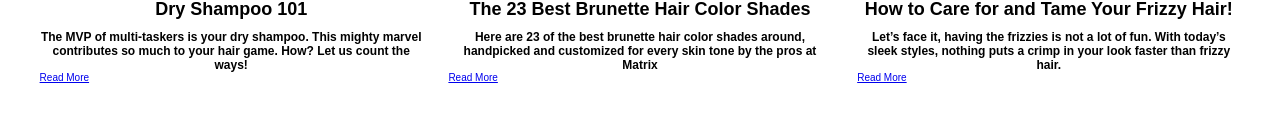
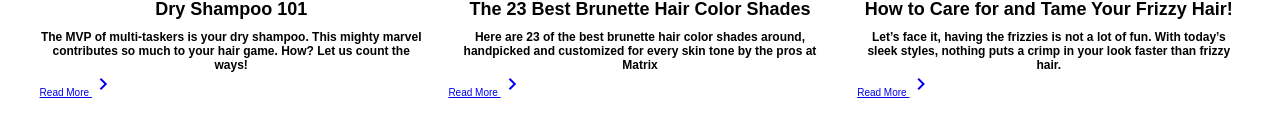
Before and after one commit to waiz3ple/matrix-redo, a plain HTML site: page index.html in a window 1280 px wide. Shown: the part 1924-2061 px from the top of the page. Drawn offline with nearby package versions, Linux system fonts and the light colour scheme; a web font is replaced by a local one.

Commit message:
finishing desktop approach

```diff
--- a/index.html
+++ b/index.html
@@ -4,6 +4,7 @@
     <meta charset="UTF-8">
     <meta name="viewport" content="width=device-width, initial-scale=1.0">
     <link rel="stylesheet" href="style.css">
+    <link rel="stylesheet" href="https://fonts.googleapis.com/css2?family=Material+Symbols+Outlined:opsz,wght,FILL,GRAD@20..48,100..700,0..1,-50..200" />
     <script defer src="script.js"></script>
     <title>Wyne Project</title>
 </head>
@@ -27,14 +28,14 @@
                  <h4 class="product-name">Unbreak My Blonde Shampoo</h4>
                  <h6 class="product-desc">Sulphate Free Strengthening Shampoo is infused with citric acid to gently clease sensitive hair</h6>
                  <p class="product-price">$25.00</p>
-                 <a  class="btn btn-shopnow" data-product="unbreak-my-blonde-shampoo" href="https://www.matrix.com/total-results/products/unbreak-my-blonde/unbreak-my-blonde-shampoo" t_blank">Shop Now</a>
+                 <a  class="btn btn-shopnow" data-product="unbreak-my-blonde-shampoo" href="https://www.matrix.com/total-results/products/unbreak-my-blonde/unbreak-my-blonde-shampoo" target="_blank">Shop Now</a>
              </div>
              <div class="product-item"> <!-- product 2 -->
                  <img src="https://www.matrix.com/-/media/project/loreal/brand-sites/matrix/americas/us_usmx/product-information/product-images/hair-care-and-styling/moisture-me-rich/new/matrix-2021-na-total-results-moisture-me-rich-shampoo-300ml-front-shadow.png?w=767&rev=c55a4efa59ba4cfd9cd4ab041a58ed9d&hash=659A47DC32CB0FDD85B5ACA8222DC4A6" alt="MoMe Rich Shampoo"  data-src="#">
                  <h4 class="product-name">Moisture Me Rich Shampoo<span class="product-name--long">for Hydrating Dry Hair</span></h4>
                  <h6 class="product-desc">This volumizing shampoo adds moisture, lightly penetrating layers of hair to add conditioning</h6>
                  <p class="product-price">$30.00</p>
-                 <a class="btn btn-shopnow"  data-product="moisture-me-rich-shampoo" href="https://www.matrix.com/total-results/products/moisture-me-rich/moisture-me-rich-shampoo" t_blank">Shop Now</a>
+                 <a class="btn btn-shopnow"  data-product="moisture-me-rich-shampoo" href="https://www.matrix.com/total-results/products/moisture-me-rich/moisture-me-rich-shampoo" target="_blank">Shop Now</a>
              </div>
           </div>
        </section>
@@ -45,21 +46,29 @@
                      <img src="https://www.matrix.com/-/media/project/loreal/brand-sites/matrix/americas/us_usmx/blog-information/blogs/hair-care/10-reasons-to-love-dry-shampoo-uses-and-benefits/10-reasons-to-love-dry-shampoo.jpg?w=1023&rev=6993459351c84187b0d57c80d80a0918&hash=0B9EB6E98F7B07590D36CE831E7BC1F2" alt="Dry Shampoo 101">
                       <h4 class="sub-title">Dry Shampoo 101</h4>
                       <h6 class="blog-desc">The MVP of multi-taskers is your dry shampoo. This mighty marvel contributes so much to your hair game. How? Let us count the ways!</h6>
-                      <a href="https://www.matrix.com/blog/4-reasons-to-love-dry-shampoo" class="btn btn-blog" target="_blank">Read More</a>
+                      <a href="https://www.matrix.com/blog/4-reasons-to-love-dry-shampoo" class="btn btn-blog" target="_blank">Read More
+                         <span class="material-symbols-outlined">chevron_right</span>
+                      </a>
                   </div>
 
                   <div class="blog-item"> <!-- blog 2 -->
                      <img src="https://www.matrix.com/-/media/project/loreal/brand-sites/matrix/americas/us_usmx/blog-information/blogs/medium-hairstyles/how-to-master-the-4-must-have-hair-styles-of-spring/banner.jpg?w=1023&rev=fd7caf7614e646e38feb0847d8e0e1e3&sc_lang=en-us&hash=55BB3125378538D98EA5A76345DB941D" alt="Brunette Hair Color Shades">
                       <h4 class="sub-title">The 23 Best Brunette Hair Color Shades</h4>
                       <h6 class="blog-desc">Here are 23 of the best brunette hair color shades around, handpicked and customized for every skin tone by the pros at Matrix</h6>
-                      <a  role="button" href="https://www.matrix.com/blog/23-best-brunette-hair-colour-shades" class="btn btn-blog" target="_blank">Read More</a>
+                      <a  role="button" href="https://www.matrix.com/blog/23-best-brunette-hair-colour-shades" class="btn btn-blog" target="_blank">Read More
+                        <span class="material-symbols-outlined">chevron_right</span>
+                      </a>
+
                   </div>
 
                   <div class="blog-item"> <!-- blog 3 -->
                      <img src="https://www.matrix.com/-/media/project/loreal/brand-sites/matrix/americas/us_usmx/blog-information/blogs/hair-care/10-ways-to-get-rid-of-frizzy-hair-this-summer/frizzy-hair-banner.jpg?w=1023&rev=0e440e42d82f4ca0bbbde0f9acd93784&hash=7C097C261DBEC0A0DF57E244FAED6323" alt="Frizzy Hair">
                       <h4 class="sub-title">How to Care for and Tame Your Frizzy Hair!</h4>
                       <h6 class="blog-desc">Let’s face it, having the frizzies is not a lot of fun. With today’s sleek styles, nothing puts a crimp in your look faster than frizzy hair.</h6>
-                      <a href="https://www.matrix.com/blog/how-to-care-for-and-tame-your-frizzy-hair-from-start-to-finish" class="btn btn-blog" target="_blank">Read More</a>
+                      <a href="https://www.matrix.com/blog/how-to-care-for-and-tame-your-frizzy-hair-from-start-to-finish" class="btn btn-blog" target="_blank">Read More
+                        <span class="material-symbols-outlined">chevron_right</span>
+                      </a>
+
                   </div>
 
               </div>
```
